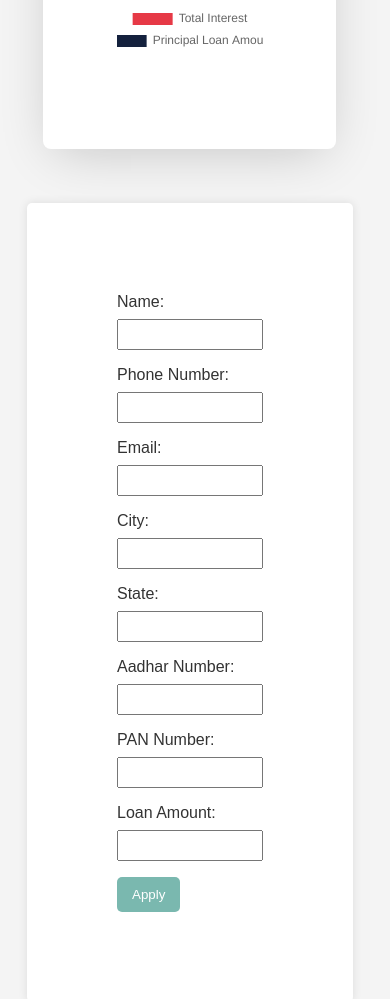
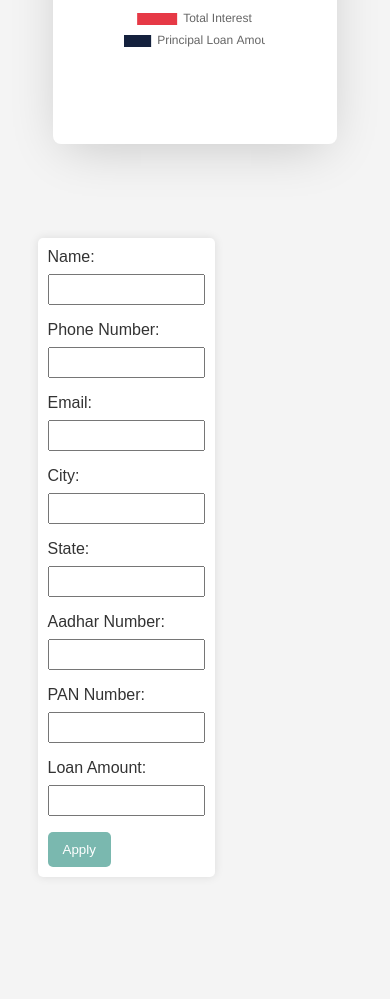
Before and after one commit to heyyrahul/python-magician-6789, a plain HTML site: page product.html in a window 390 px wide. Shown: the part 914-1913 px from the top of the page. After the commit the page ends 1831 px from the top, so only its background shows below. Drawn offline with nearby package versions, Linux system fonts and the light colour scheme; files whose address does not match are found by name.

Commit message:
message of day 5

```diff
--- a/css/product.css
+++ b/css/product.css
@@ -3,8 +3,10 @@
   display: flex;
   flex-direction: row;
   justify-content: space-around;
-  gap: 10px;
-  padding: 0% 5% 0% 2%;
+  gap: 50px;
+  /* padding: 0% 5% 0% 2%;  */
+  width: 90%;
+  margin: auto;
 }
 
 @media all and (max-width: 600px) {
@@ -25,7 +27,9 @@ h2,h1 {
   color: #333;
 }
 
-
+.forms{
+  width: 50%;
+}
 .forms>form {
   max-width: 800px;
   margin: 20px auto;
@@ -34,6 +38,14 @@ h2,h1 {
   border-radius: 5px;
   box-shadow: 0 0 10px rgba(0, 0, 0, 0.1);
 }
+@media all and (max-width: 600px) {
+  .forms>form {
+    padding: 10px;
+    width: 100%;
+  }
+}
+
+
 
 label {
   display: block;
@@ -62,7 +74,7 @@ button:hover {
 }
 .loan-calculator {
     font-family: "Roboto", sans-serif;
-    width: 600px;
+    width: 50%;
     margin: 24px auto;
     background: #fff;
     box-shadow: 0 12px 50px -11px rgba(0, 0, 0, 0.2);
```
Also changed, not shown: product.html (+1 -1 lines).
